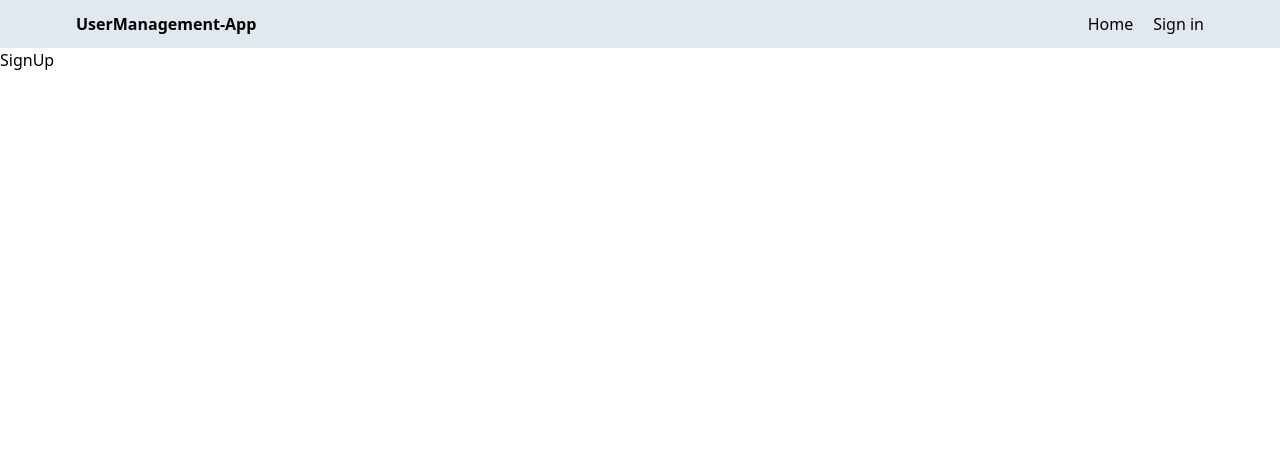
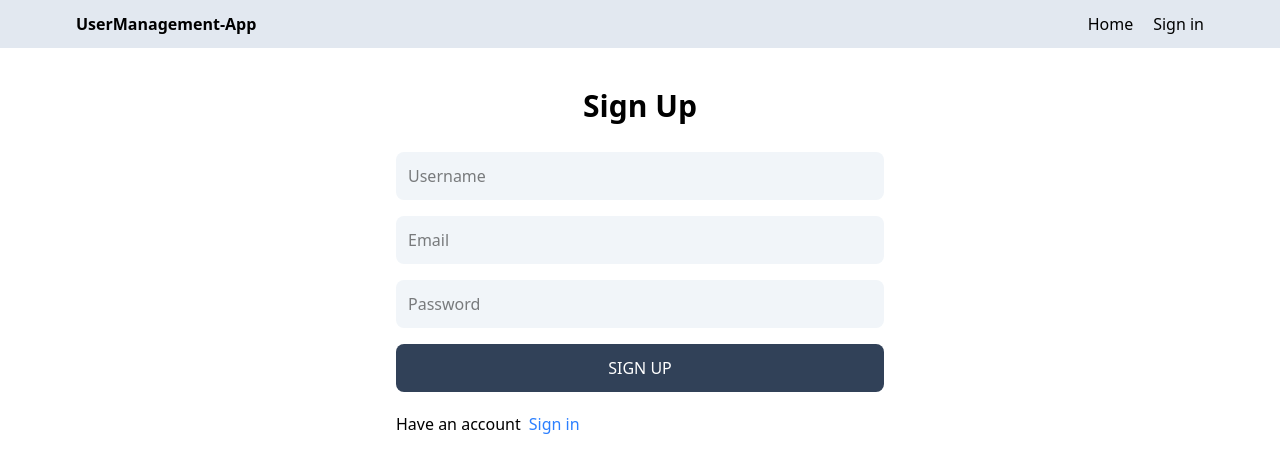
Before and after one commit to JithuSudharshan/Mern-userManagement-app, a React (Vite) app in the folder client/: page /sign-Up in a window 1280 px wide. Shown: the top 472 px of the page. Built offline with nearby package versions, Linux system fonts and the light colour scheme.

Commit message:
style(client/user) : Styled the SignUp UI

```diff
--- a/client/src/pages/SignUp.jsx
+++ b/client/src/pages/SignUp.jsx
@@ -1,8 +1,42 @@
-import React from 'react'
+import {Link} from "react-router-dom"
 
 const SignUp = () => {
   return (
-    <div>SignUp</div>
+    <div className="p-3 max-w-lg mx-auto">
+      <h1 className="text-3xl text-center font-semibold my-7">Sign Up</h1>
+      <form className="flex flex-col gap-4">
+        <input
+          type="text"
+          placeholder="Username"
+          id="username"
+          className="bg-slate-100 p-3 rounded-lg"
+        />
+        <input
+          type="email"
+          placeholder="Email"
+          id="email"
+          className="bg-slate-100 p-3 rounded-lg"
+        />
+        <input
+          type="password"
+          placeholder="Password"
+          id="password"
+          className="bg-slate-100 p-3 rounded-lg"
+        />
+        <button
+          className="bg-slate-700 text-white p-3 rounded-lg uppercase hover:opacity-95 disabled:opacity-80"
+        >
+          Sign up
+        </button>
+      </form>
+      <div className='flex gap-2 mt-5'>
+        <p>Have an account</p>
+        <Link to="/sign-in">
+          <span className="text-blue-500" >Sign in</span>
+        </Link>
+
+      </div>
+    </div>
   )
 }
 
```
